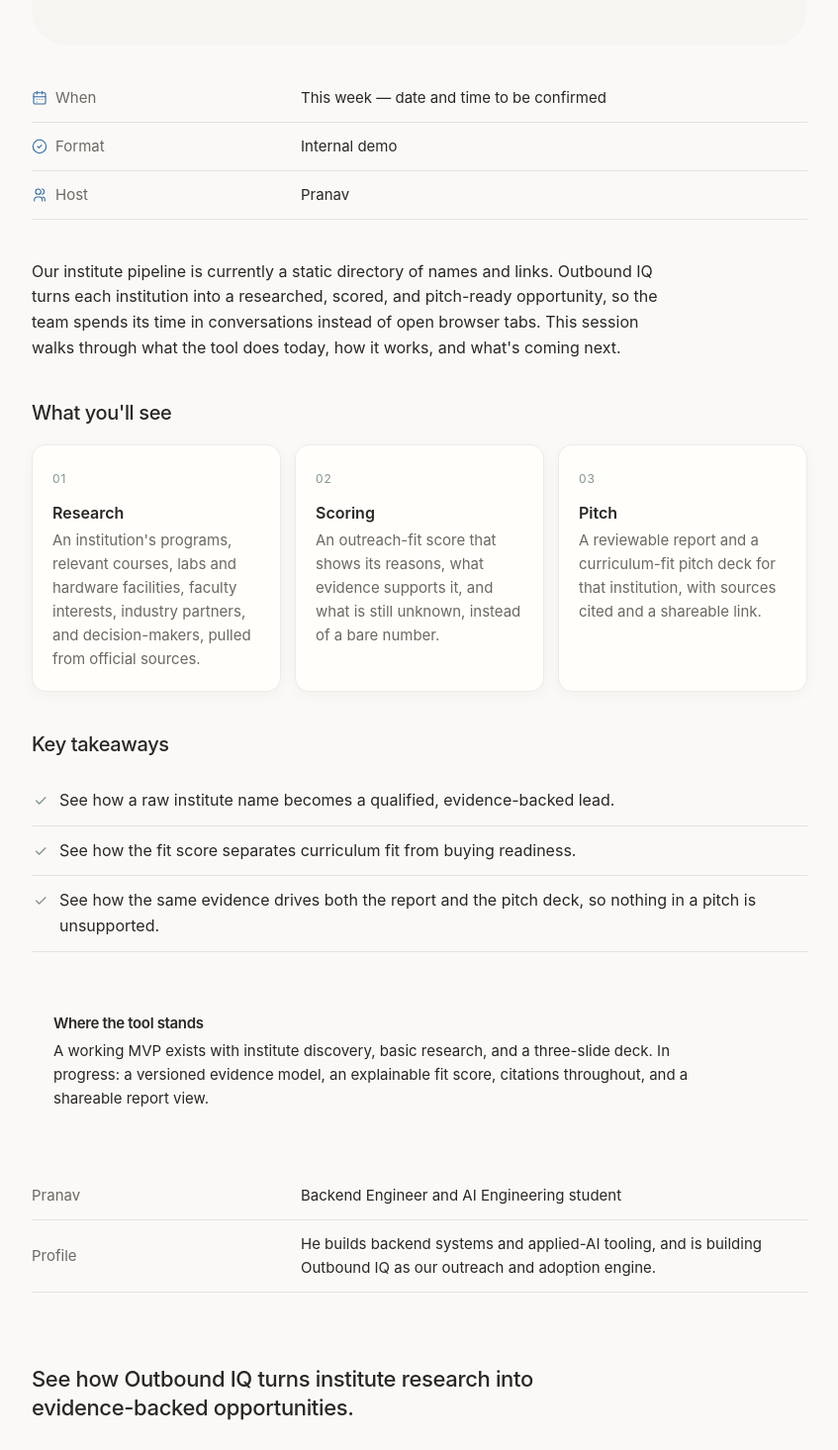
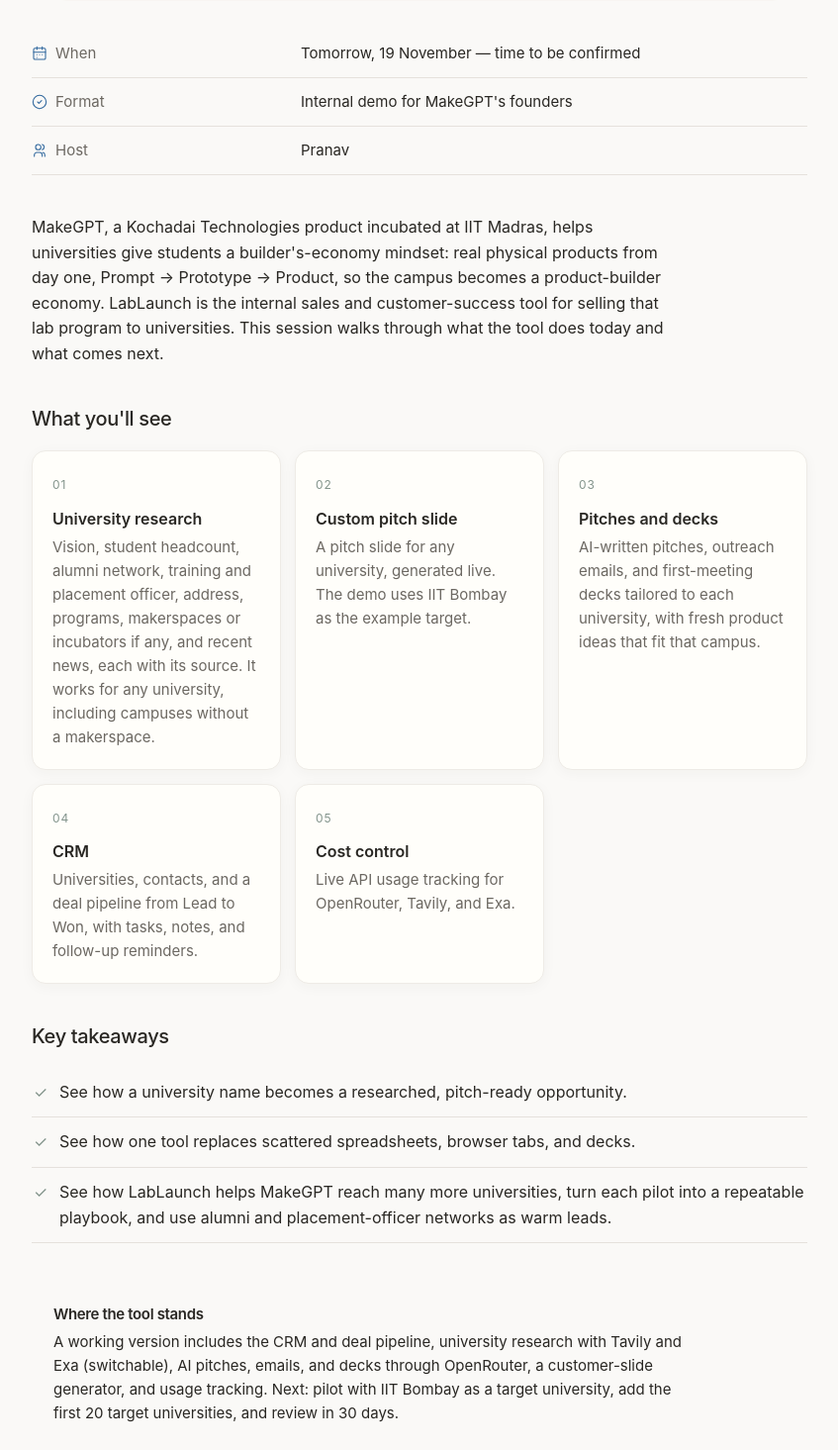
Before and after one commit to prnvjn/outbound-iq-demo, a plain HTML site: page index.html in a window 1280 px wide. Shown: the part 760-2225 px from the top of the page at 99% size, without its empty margins (216-1063 px from the left). Drawn offline with Linux system fonts and the light colour scheme.

Commit message:
Rewrite the event page for the LabLaunch founder demo.
Replace the Outbound IQ copy with LabLaunch, MakeGPT's university sales tool, for tomorrow's internal demo.

Co-authored-by: Pranav <prnvjn@gmail.com>

```diff
--- a/index.html
+++ b/index.html
@@ -4,7 +4,11 @@
   <meta charset="utf-8">
   <meta name="viewport" content="width=device-width, initial-scale=1">
   <meta name="theme-color" content="#faf9f7">
-  <title>Outbound IQ: Turning Institute Lists into Qualified Conversations</title>
+  <meta name="description" content="An internal demo of LabLaunch, MakeGPT's sales and customer-success tool for taking a university from first contact to a signed campus.">
+  <meta property="og:title" content="LabLaunch: From First Contact to Signed Campus">
+  <meta property="og:description" content="An internal demo of LabLaunch, MakeGPT's sales and customer-success tool for selling the lab program to universities.">
+  <meta property="og:type" content="website">
+  <title>LabLaunch: From First Contact to Signed Campus</title>
   <link rel="stylesheet" href="styles.css?v=3">
 </head>
 <body>
@@ -12,8 +16,8 @@
     <article>
       <header class="hero">
         <div class="hero-copy">
-          <h1>Outbound IQ: Turning Institute Lists into Qualified Conversations</h1>
-          <p class="subtitle">An internal demo of our institute research and outreach engine</p>
+          <h1>LabLaunch: From First Contact to Signed Campus</h1>
+          <p class="subtitle">An internal demo of MakeGPT's sales and customer-success tool</p>
         </div>
         <div class="art" aria-hidden="true">
           <svg viewBox="0 0 520 346.67" role="presentation" xmlns="http://www.w3.org/2000/svg">
@@ -49,42 +53,44 @@
       </header>
 
       <dl class="facts">
-        <div><dt><svg class="icon" viewBox="0 0 24 24" aria-hidden="true"><rect x="3" y="4" width="18" height="17" rx="2"/><path d="M8 2v4m8-4v4M3 10h18m-13 4h.01M12 14h.01M16 14h.01M8 18h.01"/></svg>When</dt><dd>This week — date and time to be confirmed</dd></div>
-        <div><dt><svg class="icon" viewBox="0 0 24 24" aria-hidden="true"><circle cx="12" cy="12" r="10"/><path d="m9 12 2 2 4-4"/></svg>Format</dt><dd>Internal demo</dd></div>
+        <div><dt><svg class="icon" viewBox="0 0 24 24" aria-hidden="true"><rect x="3" y="4" width="18" height="17" rx="2"/><path d="M8 2v4m8-4v4M3 10h18m-13 4h.01M12 14h.01M16 14h.01M8 18h.01"/></svg>When</dt><dd>Tomorrow, 19 November — time to be confirmed</dd></div>
+        <div><dt><svg class="icon" viewBox="0 0 24 24" aria-hidden="true"><circle cx="12" cy="12" r="10"/><path d="m9 12 2 2 4-4"/></svg>Format</dt><dd>Internal demo for MakeGPT's founders</dd></div>
         <div><dt><svg class="icon" viewBox="0 0 24 24" aria-hidden="true"><path d="M16 21v-2a4 4 0 0 0-4-4H8a4 4 0 0 0-4 4v2m6-10a4 4 0 1 0 0-8 4 4 0 0 0 0 8Zm10 10v-2a4 4 0 0 0-3-3.87m-1-12.13a4 4 0 0 1 0 7.75"/></svg>Host</dt><dd>Pranav</dd></div>
       </dl>
 
-      <p class="intro">Our institute pipeline is currently a static directory of names and links. Outbound IQ turns each institution into a researched, scored, and pitch-ready opportunity, so the team spends its time in conversations instead of open browser tabs. This session walks through what the tool does today, how it works, and what's coming next.</p>
+      <p class="intro">MakeGPT, a Kochadai Technologies product incubated at IIT Madras, helps universities give students a builder's-economy mindset: real physical products from day one, Prompt → Prototype → Product, so the campus becomes a product-builder economy. LabLaunch is the internal sales and customer-success tool for selling that lab program to universities. This session walks through what the tool does today and what comes next.</p>
 
       <section class="section">
         <h2>What you'll see</h2>
         <div class="cards">
-          <article class="card"><span class="card-mark" aria-hidden="true">01</span><h3>Research</h3><p>An institution's programs, relevant courses, labs and hardware facilities, faculty interests, industry partners, and decision-makers, pulled from official sources.</p></article>
-          <article class="card"><span class="card-mark" aria-hidden="true">02</span><h3>Scoring</h3><p>An outreach-fit score that shows its reasons, what evidence supports it, and what is still unknown, instead of a bare number.</p></article>
-          <article class="card"><span class="card-mark" aria-hidden="true">03</span><h3>Pitch</h3><p>A reviewable report and a curriculum-fit pitch deck for that institution, with sources cited and a shareable link.</p></article>
+          <article class="card"><span class="card-mark" aria-hidden="true">01</span><h3>University research</h3><p>Vision, student headcount, alumni network, training and placement officer, address, programs, makerspaces or incubators if any, and recent news, each with its source. It works for any university, including campuses without a makerspace.</p></article>
+          <article class="card"><span class="card-mark" aria-hidden="true">02</span><h3>Custom pitch slide</h3><p>A pitch slide for any university, generated live. The demo uses IIT Bombay as the example target.</p></article>
+          <article class="card"><span class="card-mark" aria-hidden="true">03</span><h3>Pitches and decks</h3><p>AI-written pitches, outreach emails, and first-meeting decks tailored to each university, with fresh product ideas that fit that campus.</p></article>
+          <article class="card"><span class="card-mark" aria-hidden="true">04</span><h3>CRM</h3><p>Universities, contacts, and a deal pipeline from Lead to Won, with tasks, notes, and follow-up reminders.</p></article>
+          <article class="card"><span class="card-mark" aria-hidden="true">05</span><h3>Cost control</h3><p>Live API usage tracking for OpenRouter, Tavily, and Exa.</p></article>
         </div>
       </section>
 
       <section class="section takeaways">
         <h2>Key takeaways</h2>
         <ul>
-          <li>See how a raw institute name becomes a qualified, evidence-backed lead.</li>
-          <li>See how the fit score separates curriculum fit from buying readiness.</li>
-          <li>See how the same evidence drives both the report and the pitch deck, so nothing in a pitch is unsupported.</li>
+          <li>See how a university name becomes a researched, pitch-ready opportunity.</li>
+          <li>See how one tool replaces scattered spreadsheets, browser tabs, and decks.</li>
+          <li>See how LabLaunch helps MakeGPT reach many more universities, turn each pilot into a repeatable playbook, and use alumni and placement-officer networks as warm leads.</li>
         </ul>
       </section>
 
       <section class="section status">
-        <div><h2>Where the tool stands</h2><p>A working MVP exists with institute discovery, basic research, and a three-slide deck. In progress: a versioned evidence model, an explainable fit score, citations throughout, and a shareable report view.</p></div>
+        <div><h2>Where the tool stands</h2><p>A working version includes the CRM and deal pipeline, university research with Tavily and Exa (switchable), AI pitches, emails, and decks through OpenRouter, a customer-slide generator, and usage tracking. Next: pilot with IIT Bombay as a target university, add the first 20 target universities, and review in 30 days.</p></div>
       </section>
 
       <dl class="facts profile">
         <div><dt>Pranav</dt><dd>Backend Engineer and AI Engineering student</dd></div>
-        <div><dt>Profile</dt><dd>He builds backend systems and applied-AI tooling, and is building Outbound IQ as our outreach and adoption engine.</dd></div>
+        <div><dt>Profile</dt><dd>He builds backend systems and applied-AI tooling, and is building LabLaunch as our outreach and adoption engine.</dd></div>
       </dl>
     </article>
 
-    <section class="closing"><h2>See how Outbound IQ turns institute research into evidence-backed opportunities.</h2></section>
+    <section class="closing"><h2>See how LabLaunch takes a university from first contact to a signed campus.</h2></section>
   </main>
 </body>
 </html>
```
Also changed, not shown: 1 other file.
